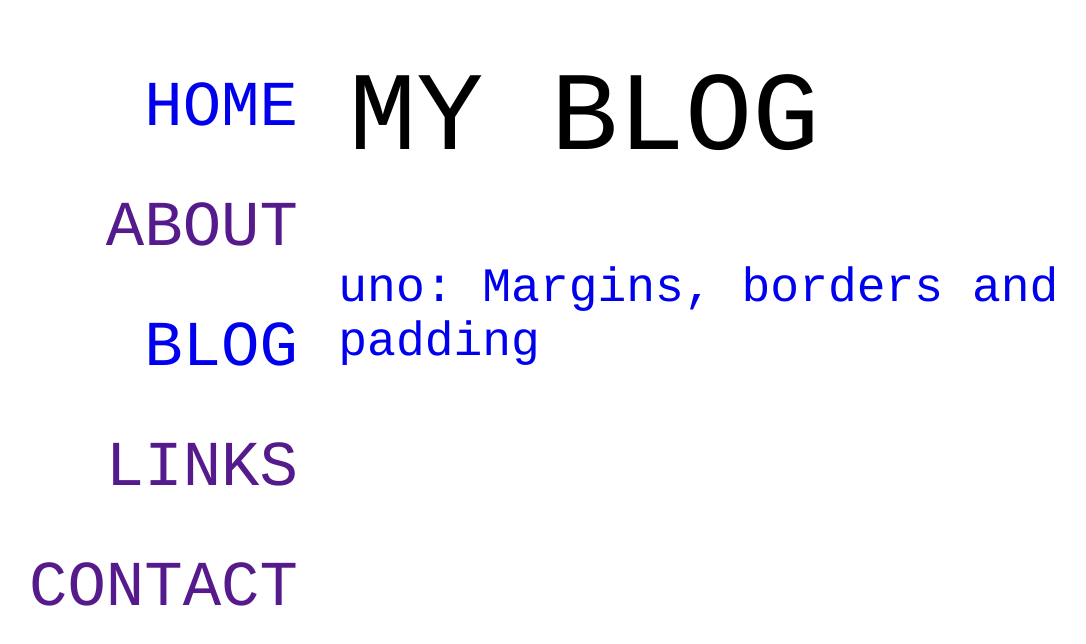
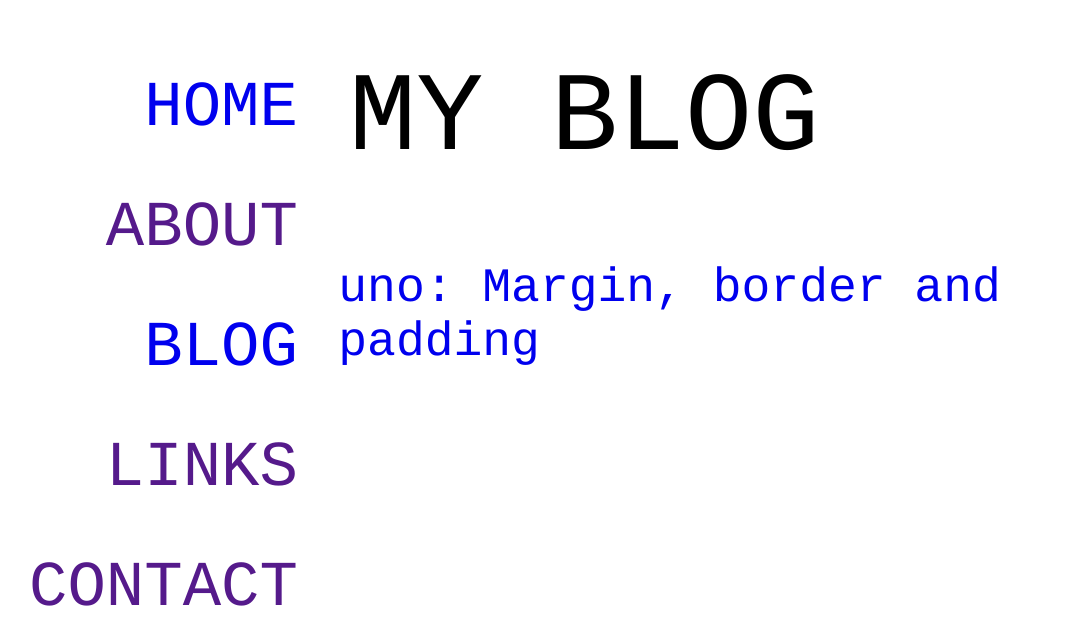
Before and after one commit to amberzilla/amberzilla.github.io, a plain HTML site: page blog/blog_index.html in a window 1280 px wide. Shown: the whole page, without its empty margins (11-1097 px from the left). Drawn offline with Linux system fonts and the light colour scheme.

Commit message:
Update blog_index.html

```diff
--- a/blog/blog_index.html
+++ b/blog/blog_index.html
@@ -25,7 +25,7 @@
 
 <!-- I can't figure out how to position this photo gallery -->
       <div class="blog_container">
-        <a href="blog-template.html">uno: Margins, borders and padding</a>
+        <a href="blog-template.html">uno: Margin, border and padding</a>
       </div>
 
   </body>
```
